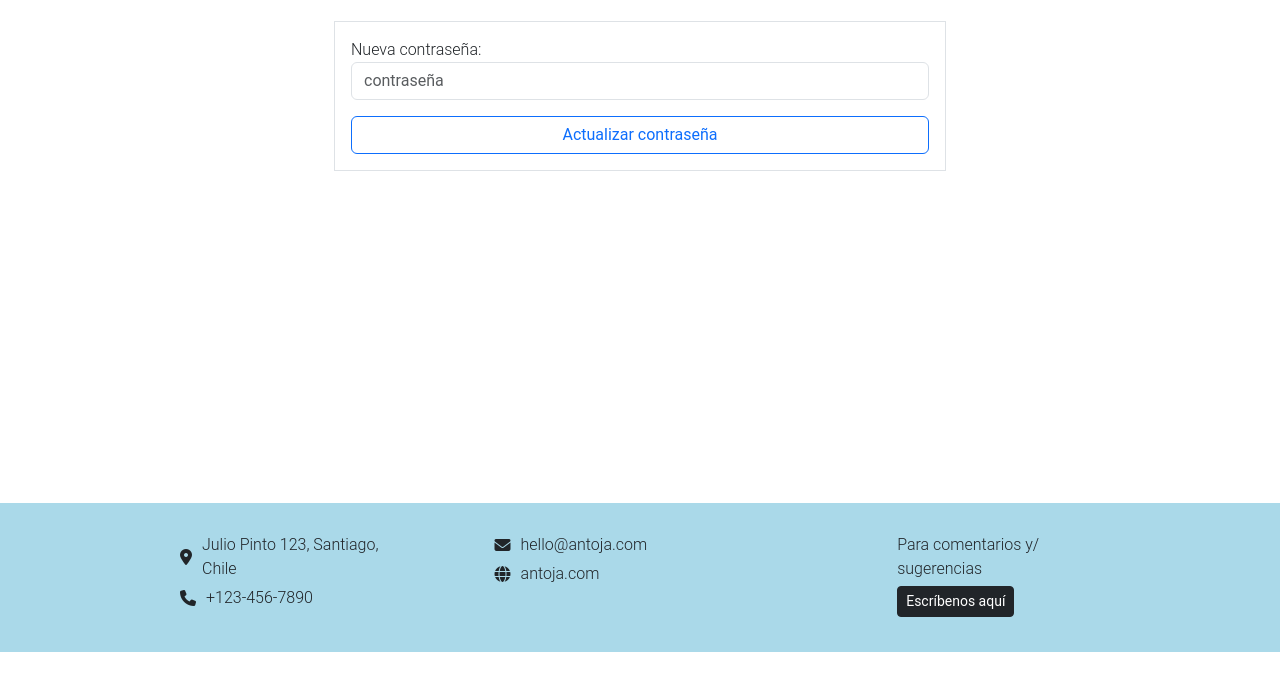
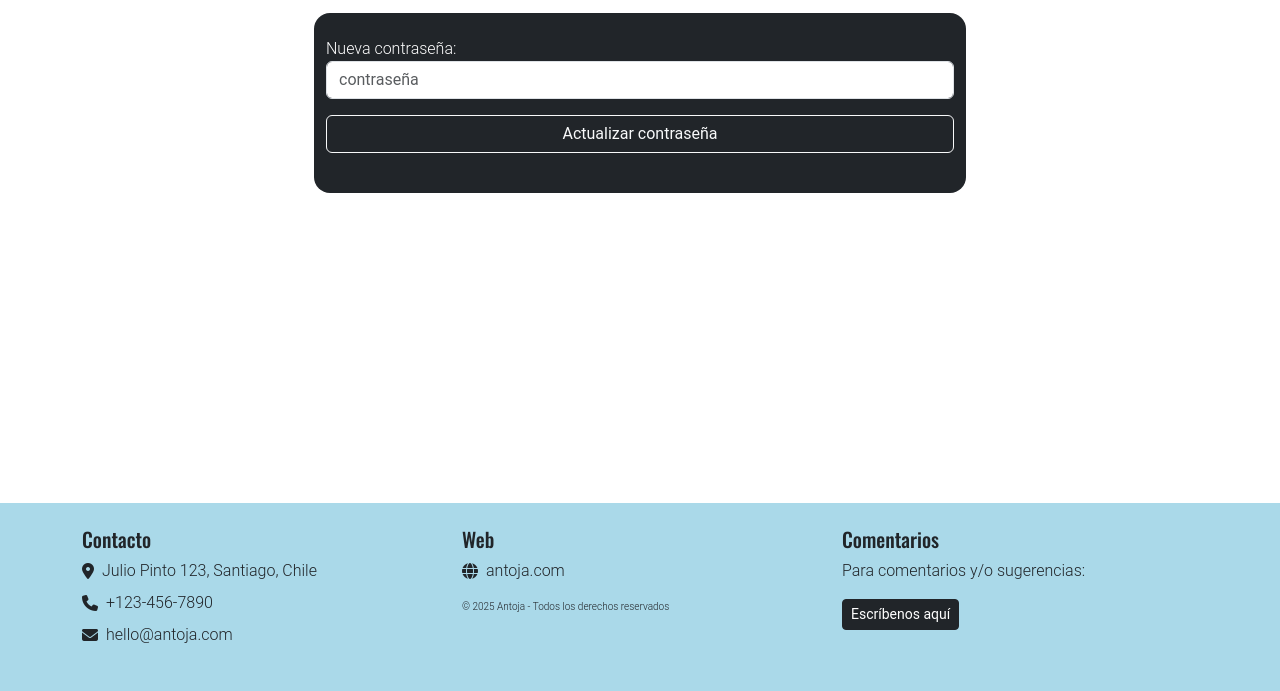
Before and after one commit to 4GeeksAcademy/Antoja-Proyecto-Final, a React app: page /update-password in a window 1280 px wide. Shown: the part 205-896 px from the top of the page. Before the commit the page ends 857 px from the top, so only its background shows below. Built offline with nearby package versions, Linux system fonts and the light colour scheme; some packages are replaced by stand-ins of ours; no server answers.

Commit message:
configuracion email restaurant, cambio de texto pizzas por productos, diseño de formulario contraseña, alerta comentario

```diff
--- a/src/front/components/AboutUs.jsx
+++ b/src/front/components/AboutUs.jsx
@@ -7,8 +7,8 @@ import Imagen4 from "../assets/img/Imagen4.png";
 export const AboutUs = () => {
     return (
         <div className="container-fluid container-photos p-0 ">
-            <div className="row">
-                <div className="text-center mt-4 text-dark">
+            <div className="row justify-content-center">
+                <div className="col-12 text-center mt-4 text-dark  ">
                     <h2>¡Descubre ANTOJA!</h2>
                 </div>
                 <div className="imagen-gallery">
--- a/src/front/components/Carrito.jsx
+++ b/src/front/components/Carrito.jsx
@@ -78,7 +78,7 @@ export const Carrito = () => {
                 ))}
             </ul>
             <div className="text-end mb-4">
-                <p><strong>Total de pizzas:</strong> {totalPizzas}</p>
+                <p><strong>Total de productos:</strong> {totalPizzas}</p>
                 <p><strong>Total a pagar:</strong> ${totalPrecio.toLocaleString()}</p>
             </div>
             <div className="text-center">
--- a/src/front/components/Footer.jsx
+++ b/src/front/components/Footer.jsx
@@ -3,39 +3,41 @@ import logo from "../assets/img/Revised.png"
 
 export const Footer = () => {
 	return (
-		<div className="container-footer">
-			<div className="row col-12">
-				<div className="info-footer">
-					<div className="information-contacts">
-						<div className="info-icons">
-							<i className="fa-solid fa-location-dot"></i>
-							<p className="text-footer">Julio Pinto 123, Santiago, Chile</p>
+		<footer className="container-footer text-dark py-4 mt-auto">
+			<div className="container">
+				<div className="row text-center text-md-start justify-content-center">
+					<div className="col-12 col-md-4 mb-4">
+						<h5>Contacto</h5>
+						<div className="d-flex align-items-center mb-2">
+							<i className="fa-solid fa-location-dot me-2"></i>
+							<span>Julio Pinto 123, Santiago, Chile</span>
 						</div>
-						<div className="info-icons">
-							<i className="fa-solid fa-phone"></i>
-							<p className="text-footer">+123-456-7890</p>
+						<div className="d-flex align-items-center mb-2">
+							<i className="fa-solid fa-phone me-2"></i>
+							<span>+123-456-7890</span>
+						</div>
+						<div className="d-flex align-items-center mb-2">
+							<i className="fa-solid fa-envelope me-2"></i>
+							<span>hello@antoja.com</span>
 						</div>
 					</div>
-					<div className="information-contacts-center">
-						<div className="info-icons">
-							<i className="fa-solid fa-envelope"></i>
-							<p className="text-footer">hello@antoja.com</p>
+					<div className="col-12 col-md-4 mb-4">
+						<h5>Web</h5>
+						<div className="d-flex align-items-center mb-2">
+							<i className="fa-solid fa-globe me-2"></i>
+							<span>antoja.com</span>
 						</div>
-						<div className="info-icons">
-							<i class="fa-solid fa-globe"></i>
-							<p className="text-footer">antoja.com</p>
+						<div className="text-footer-small mt-3">
+							© 2025 Antoja - Todos los derechos reservados
 						</div>
 					</div>
-					<div className="information-contacts-center">
-						<div className="info-icons">
-							<p className="text-footer">Para comentarios y/ sugerencias</p>
-						</div>
-						<div className="info-icons">
-							<Link className="btn btn-dark btn-sm" to="/comment">Escríbenos aquí</Link>
-						</div>
+					<div className="col-12 col-md-4 mb-4">
+						<h5>Comentarios</h5>
+						<p>Para comentarios y/o sugerencias:</p>
+						<Link className="btn btn-dark btn-sm" to="/comment">Escríbenos aquí</Link>
 					</div>
 				</div>
 			</div>
-		</div>
+		</footer>
 	)
 }
--- a/src/front/components/Menu.jsx
+++ b/src/front/components/Menu.jsx
@@ -94,7 +94,7 @@ export const Menu = () => {
 
             if (response.ok) {
                 Swal.fire({
-                    title: "Pizza eliminada correctamente",
+                    title: "Producto eliminado correctamente",
                     icon: "success",
                     draggable: true
                 });
@@ -104,7 +104,7 @@ export const Menu = () => {
                 Swal.fire({
                     icon: "error",
                     title: "Oops...",
-                    text: "Error: No se pudo eliminar la pizza.",
+                    text: "Error: No se pudo eliminar el producto.",
                 });
             }
 
--- a/src/front/components/MenuAdmin.jsx
+++ b/src/front/components/MenuAdmin.jsx
@@ -10,7 +10,7 @@ export const MenuAdmin = ({ pizzas, onDelete }) => {
     const productosExtra = pizzas.filter(extra => extra.categoria === "Extra")
 
     return (
-        <div className="container-fluid my-4">
+        <div className="container my-4">
             <h1 className="text-center mb-4">Menú Administrador</h1>
             <div className="text-center mb-5">
                 <Link to="/crear-producto" className="btn btn-outline-dark ">
--- a/src/front/index.css
+++ b/src/front/index.css
@@ -148,10 +148,6 @@
 }
 .container-footer {
   background-color: rgb(170, 217, 233);
-  width: 100%;
-  margin-bottom: 0px;
-  padding-top: 30px;
-  padding-bottom: 30px;
 }
 .text-footer {
   margin: auto;
@@ -160,6 +156,9 @@
   display: flex;
   justify-content: space-between;
   flex-direction: row;
+}
+.text-footer-small{
+  font-size: 10px;
 }
 .image-restaurant {
   height: 350px;
--- a/src/front/pages/Comment.jsx
+++ b/src/front/pages/Comment.jsx
@@ -1,6 +1,5 @@
-
-
 import { useState } from "react";
+import Swal from 'sweetalert2';
 
 const initialState = {
     email: "",
@@ -40,7 +39,8 @@ export const Comment = () => {
             const data = await response.json()
 
             if (response.ok) {
-                setMessage({ type: 'success', text: data.message || "¡Gracias por tu comentario!" })
+                Swal.fire("Gracias por tu comentario, nos contactaremos a la brevedad")
+                // setMessage({ type: 'success', text: data.message || "¡Gracias por tu comentario!" })
                 setComment(initialState)
                 return Error(data.message || `Error del servidor: ${response.status}`)
             }
--- a/src/front/pages/CrearProductos.jsx
+++ b/src/front/pages/CrearProductos.jsx
@@ -95,7 +95,7 @@ export const CrearProductos = () => {
                         <div className="card-body p-4 p-md-5">
                             <form onSubmit={handleSubmit}>
                                 <div className="mb-4">
-                                    <label htmlFor="nombre" className="form-label ">Nombre de la Pizza</label>
+                                    <label htmlFor="nombre" className="form-label ">Nombre del producto</label>
                                     <input
                                         type="text"
                                         className="form-control form-control"
--- a/src/front/pages/UpdatePassword.jsx
+++ b/src/front/pages/UpdatePassword.jsx
@@ -27,15 +27,15 @@ export const UpdatePassword = () => {
     }
 
     return (
-        <div className="container-update">
+        <div className="container-update vh-100">
             <div className="row justify-content-center">
                 <h2 className="text-center my-3 p-3">Actualizar Contraseña</h2>
-                <div className="col-12 col-md-6" >
+                <div className="col-12 col-md-6 rounded-4 py-4 bg-dark" >
                     <form
-                        className="border m-2 p-3"
+                        className="form-group mb-3 text-white"
                         onSubmit={handleSubmit}
                     >
-                        <div className="form-group mb-3">
+                        <div className="form-group mb-3 text-white">
                             <label htmlFor="btnPassword">Nueva contraseña: </label>
                             <input
                                 type="text"
@@ -48,7 +48,7 @@ export const UpdatePassword = () => {
                             />
                         </div>
                         <button
-                            className="btn btn-outline-primary w-100"
+                            className="btn btn-outline-light w-100"
                         >Actualizar contraseña</button>
                     </form>
                 </div>
--- a/src/front/pages/UpdateProducts.jsx
+++ b/src/front/pages/UpdateProducts.jsx
@@ -23,7 +23,7 @@ export const UpdateProducts = () => {
         try {
             const response = await fetch(`${backendUrl}/pizzas/${pizzaId}`);
             if (!response.ok) {
-                return Error("No se encontró la pizza.")
+                return Error("No se encontró el producto.")
             }
             const pizzaToUpdate = await response.json()
             setPizzaData({
@@ -129,7 +129,7 @@ export const UpdateProducts = () => {
                         <div className="card-body p-4 p-md-5">
                             <form onSubmit={handleSubmit}>
                                 <div className="mb-4">
-                                    <label htmlFor="nombre" className="form-label">Nombre de la Pizza</label>
+                                    <label htmlFor="nombre" className="form-label">Nombre del producto</label>
                                     <input
                                         type="text"
                                         className="form-control form-control"
```
Also changed, not shown: src/front/pages/RecoveryPassword.jsx (+4 -4 lines), 1 other file.
